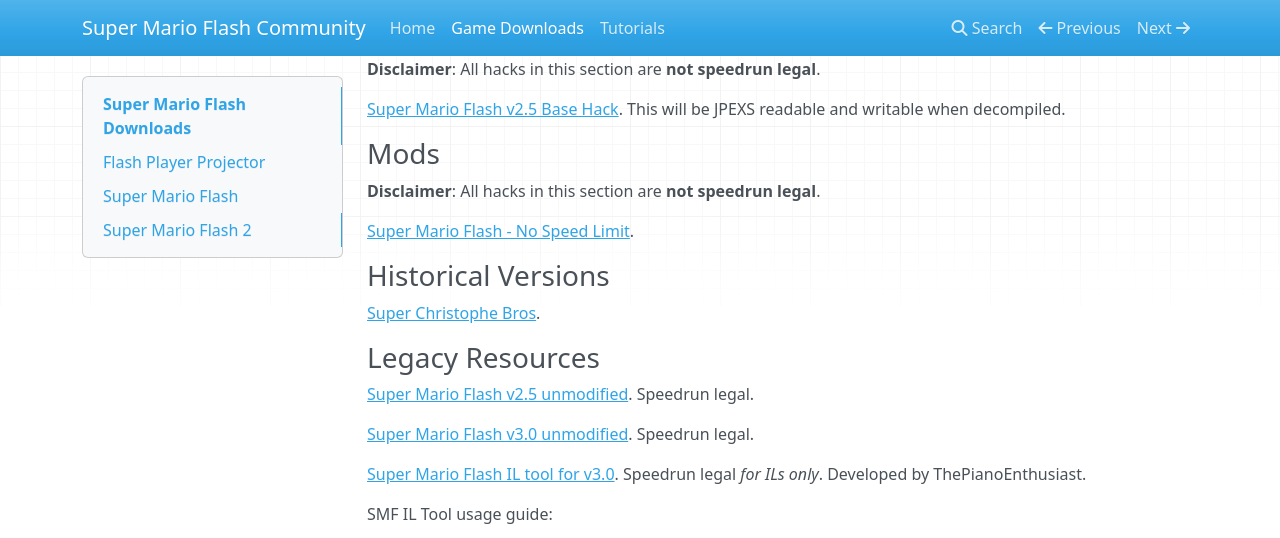
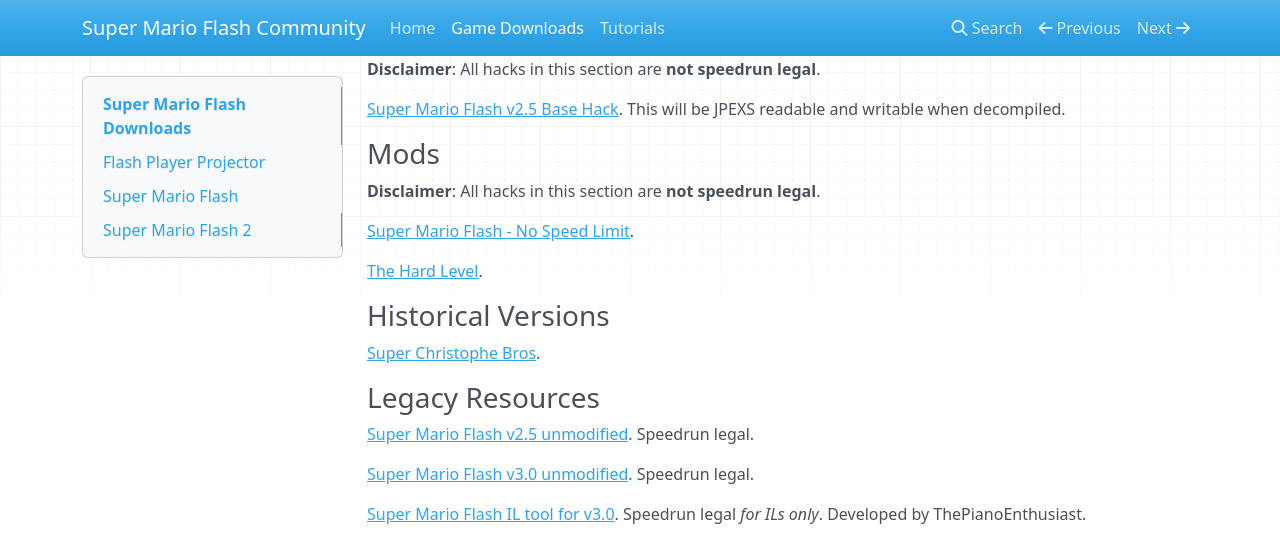
Before and after one commit to MarioFlashCommunity/marioflashcommunity.github.io, an MkDocs documentation site: the page built from docs/game_downloads.md, in a window 1280 px wide and 900 px high, scrolled down 910 px, cut to the strip 0-538 px from the top of the window. Built offline with MkDocs 1.6.1, drawn with Linux system fonts in a browser that asks for light colours; nearby versions of some CDN libraries.

Commit message:
Add level hard

```diff
--- a/docs/game_downloads.md
+++ b/docs/game_downloads.md
@@ -31,6 +31,8 @@
 **Disclaimer**: All hacks in this section are **not speedrun legal**.
 
 <a href="/files/smf-mods/SMF-No-Speed-Limit.swf">Super Mario Flash - No Speed Limit</a>.
+
+<a href="/files/smf-mods/The-Hard-Level.swf">The Hard Level</a>.
 
 ### Historical Versions
 
```
Also changed, not shown: 1 other file.
